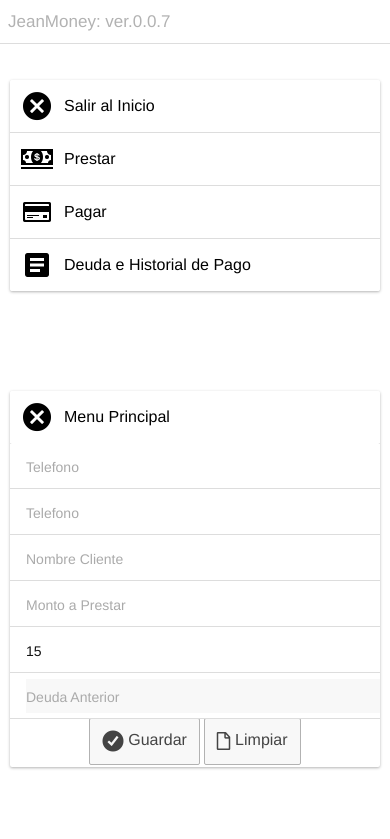
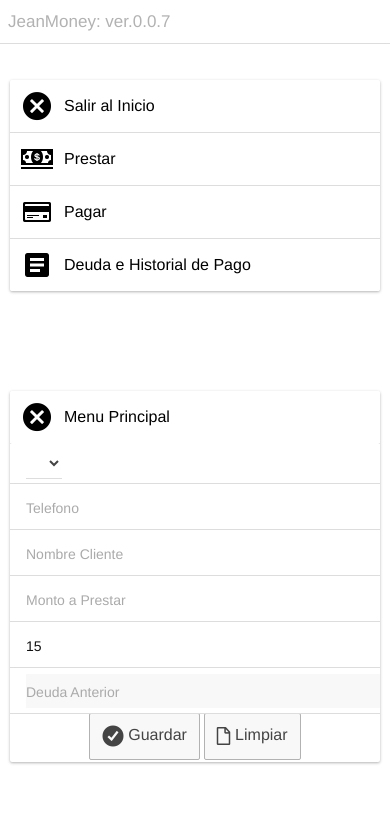
Before and after one commit to jeann2013/BillMoney, a website: page www/index.html in a window 390 px wide. Shown: the top 839 px of the page. Drawn offline with nearby package versions, Linux system fonts and the light colour scheme; some packages are replaced by stand-ins of ours; files that its build step writes are made by us from their sources; a script that the page names is missing; files whose address does not match are found by name.

Commit message:
Modificacion de Indesx para Prestar

```diff
--- a/www/index.html
+++ b/www/index.html
@@ -92,7 +92,11 @@
     <div align="center" class="list">
 
     <label class="item item-input">
-     <input type="tel" id="cedula" require name="cedula" placeholder="Telefono">
+    <!--  <input type="tel" id="cedula" require name="cedula" placeholder="Telefono"> -->
+
+     <select id="cedula" name="cedula" class="item item-input">
+
+    </select>
 
     <input type="hidden" id="idclient" name="idclient" value="" >
     </label>
```
